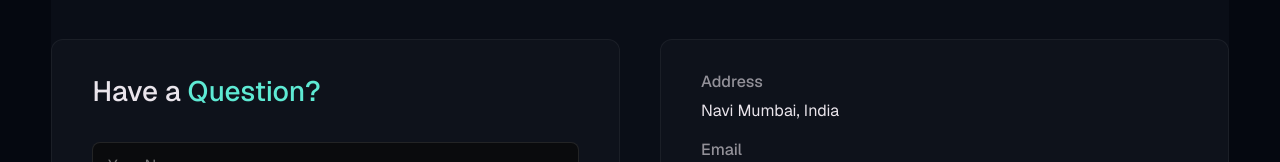
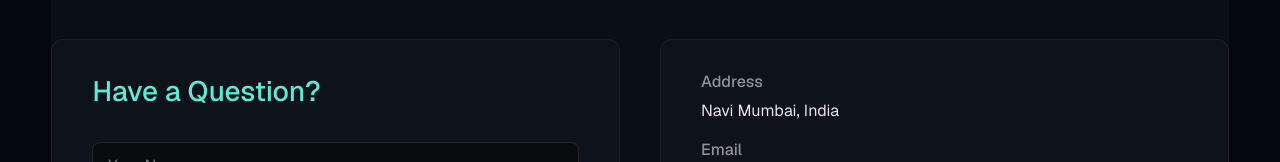
Before and after one commit to prashant-gtx/prashant-gtx.github.io, a React (Vite) app: page / in a window 1280 px wide. Shown: the part 5496-5658 px from the top of the page. Built offline with nearby package versions, Linux system fonts and the light colour scheme; no server answers.

Commit message:
feat: Add text scramble animation to Contact question section

```diff
--- a/src/components/Contact.tsx
+++ b/src/components/Contact.tsx
@@ -1,6 +1,8 @@
 import { MdArrowOutward, MdCopyright } from "react-icons/md";
 import { FaGithub, FaLinkedin, FaTwitter, FaInstagram } from "react-icons/fa";
 import "./styles/Contact.css";
+import ScrambleText from "./ScrambleText";
+
 
 const Contact = () => {
   return (
@@ -10,7 +12,7 @@ const Contact = () => {
 
         <div className="contact-layout">
           <div className="contact-form-container">
-            <h4 className="form-heading">Have a <span>Question?</span></h4>
+            <h4 className="form-heading"><ScrambleText text="Have a Question?" /></h4>
             <form action="https://formspree.io/f/xojnabva" method="POST" className="contact-form">
               <div className="form-group">
                 <input type="text" className="form-control" name="name" placeholder="Your Name" required />
--- /dev/null
+++ b/src/components/ScrambleText.tsx
@@ -0,0 +1,86 @@
+import { useState, useEffect, useRef } from "react";
+
+const CHARACTERS = "!@#$%^&*()_+-=[]{}|;':\",./<>?";
+
+interface ScrambleTextProps {
+  text: string;
+}
+
+const ScrambleText = ({ text }: ScrambleTextProps) => {
+  const [displayText, setDisplayText] = useState("");
+  const [isScrambling, setIsScrambling] = useState(false);
+  const containerRef = useRef<HTMLSpanElement>(null);
+
+  useEffect(() => {
+    const observer = new IntersectionObserver(
+      (entries) => {
+        if (entries[0].isIntersecting) {
+          if (!isScrambling && displayText !== text) {
+            scramble();
+          }
+        } else {
+          // Reset when out of view so it animates again next time
+          setDisplayText("");
+          setIsScrambling(false);
+        }
+      },
+      { threshold: 0.1 }
+    );
+
+    if (containerRef.current) {
+      observer.observe(containerRef.current);
+    }
+
+    return () => {
+      observer.disconnect();
+    };
+  }, [text, isScrambling, displayText]);
+
+  const scramble = () => {
+    setIsScrambling(true);
+    let iterations = 0;
+    const maxIterations = text.length * 3;
+
+    const interval = setInterval(() => {
+      setDisplayText(() => {
+        return text
+          .split("")
+          .map((letter, index) => {
+            if (index < iterations / 3) {
+              return text[index];
+            }
+            if (letter === " ") return " ";
+            return CHARACTERS[Math.floor(Math.random() * CHARACTERS.length)];
+          })
+          .join("");
+      });
+
+      if (iterations >= maxIterations) {
+        clearInterval(interval);
+        setDisplayText(text);
+        // We do not set isScrambling to false here so it doesn't immediately re-trigger
+        // while it's still in view. It will be reset when it leaves the viewport.
+      }
+      iterations += 1;
+    }, 40);
+  };
+
+  const renderText = () => {
+    // Retain the specific span styling for "Question?" when the animation is finished
+    if (displayText === text && text.includes("Question?")) {
+      const parts = text.split("Question?");
+      return (
+        <>
+          {parts[0]}<span>Question?</span>{parts[1]}
+        </>
+      );
+    }
+    // Render the scrambled string with a monospace-like tracking for the matrix effect if we want,
+    // but inheriting the font is usually fine.
+    return displayText || text.split("").map(() => " ").join("");
+  };
+
+  return <span ref={containerRef} style={{ display: "inline-block", minHeight: "1em", minWidth: "10em" }}>{renderText()}</span>;
+};
+
+export default ScrambleText;
```
